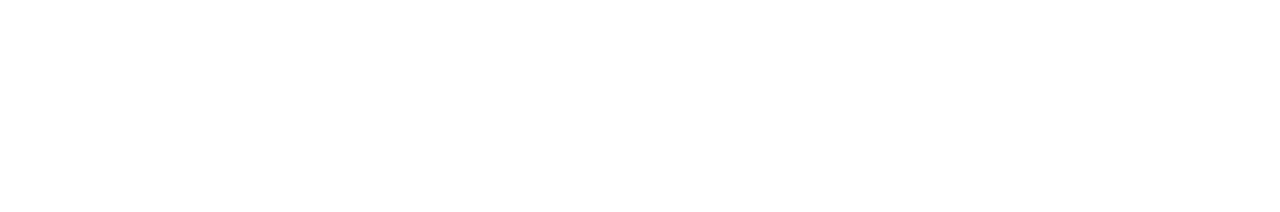
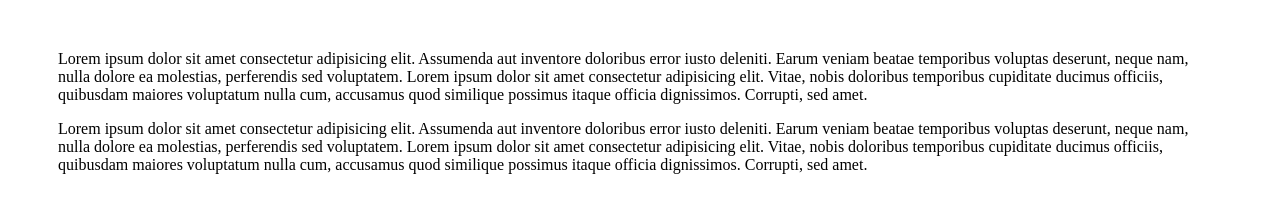
Before and after one commit to saurabhcedcoss/htmlprtemplate, a plain HTML site: page index.html in a window 1280 px wide. Drawn offline with Linux system fonts and the light colour scheme.

Commit message:
paragraph section added

```diff
--- a/index.html
+++ b/index.html
@@ -7,6 +7,13 @@
     <title>Document</title>
 </head>
 <body>
-
-</body>
+    <div style="margin: 50px;">
+        <!--paragraph section start margin 50px from all side-->
+        <p >Lorem ipsum dolor sit amet consectetur adipisicing elit. Assumenda aut inventore doloribus error iusto deleniti. Earum veniam beatae temporibus voluptas deserunt, neque nam, nulla dolore ea molestias, perferendis sed voluptatem.
+        Lorem ipsum dolor sit amet consectetur adipisicing elit. Vitae, nobis doloribus temporibus cupiditate ducimus officiis, quibusdam maiores voluptatum nulla cum, accusamus quod similique possimus itaque officia dignissimos. Corrupti, sed amet.</p>
+        <p >Lorem ipsum dolor sit amet consectetur adipisicing elit. Assumenda aut inventore doloribus error iusto deleniti. Earum veniam beatae temporibus voluptas deserunt, neque nam, nulla dolore ea molestias, perferendis sed voluptatem.
+            Lorem ipsum dolor sit amet consectetur adipisicing elit. Vitae, nobis doloribus temporibus cupiditate ducimus officiis, quibusdam maiores voluptatum nulla cum, accusamus quod similique possimus itaque officia dignissimos. Corrupti, sed amet.</p>
+        <!--paragraph section end-->
+    </div>
+    </body>
 </html>
```
